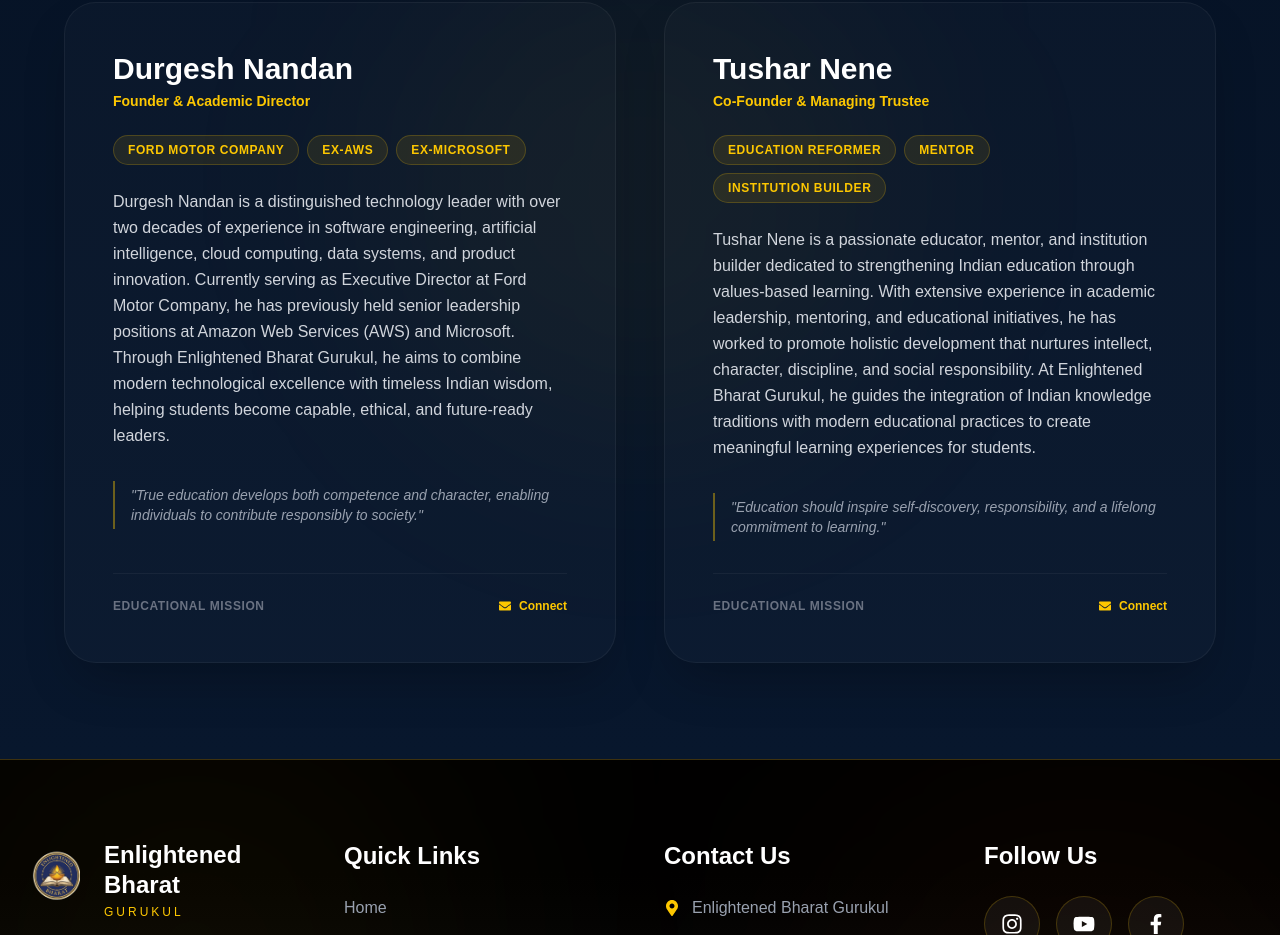
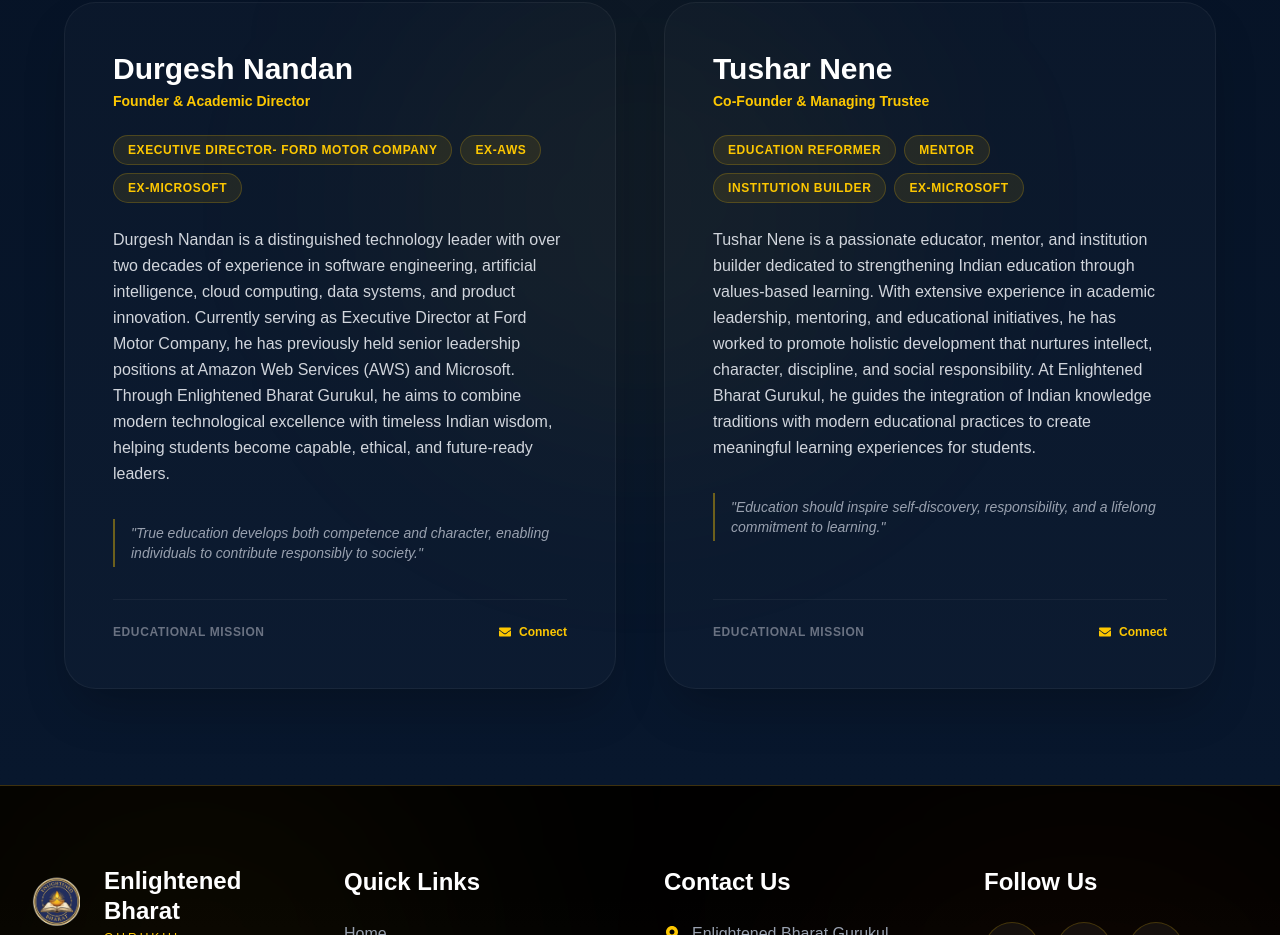
Before and after one commit to dunstomtechnologies/enlightened-bharat-school-website, a React (Vite) app: page /about in a window 1280 px wide. Shown: the part 6120-7055 px from the top of the page. Built offline with nearby package versions, Linux system fonts and the light colour scheme; no server answers.

Commit message:
some changes done in founders files

```diff
--- a/src/components/Founders.jsx
+++ b/src/components/Founders.jsx
@@ -5,7 +5,7 @@
   {
     name: "Durgesh Nandan",
     role: "Founder & Academic Director",
-    credentials: "Ford Motor Company • Ex-AWS • Ex-Microsoft",
+    credentials: "Executive Director- Ford Motor Company • Ex-AWS • Ex-Microsoft",
     bio: "Durgesh Nandan is a distinguished technology leader with over two decades of experience in software engineering, artificial intelligence, cloud computing, data systems, and product innovation. Currently serving as Executive Director at Ford Motor Company, he has previously held senior leadership positions at Amazon Web Services (AWS) and Microsoft. Through Enlightened Bharat Gurukul, he aims to combine modern technological excellence with timeless Indian wisdom, helping students become capable, ethical, and future-ready leaders.",
     quote:
       "True education develops both competence and character, enabling individuals to contribute responsibly to society.",
@@ -14,7 +14,7 @@
   {
     name: "Tushar Nene",
     role: "Co-Founder & Managing Trustee",
-    credentials: "Education Reformer • Mentor • Institution Builder",
+    credentials: "Education Reformer • Mentor • Institution Builder • Ex-Microsoft",
     bio: "Tushar Nene is a passionate educator, mentor, and institution builder dedicated to strengthening Indian education through values-based learning. With extensive experience in academic leadership, mentoring, and educational initiatives, he has worked to promote holistic development that nurtures intellect, character, discipline, and social responsibility. At Enlightened Bharat Gurukul, he guides the integration of Indian knowledge traditions with modern educational practices to create meaningful learning experiences for students.",
     quote:
       "Education should inspire self-discovery, responsibility, and a lifelong commitment to learning.",
```
